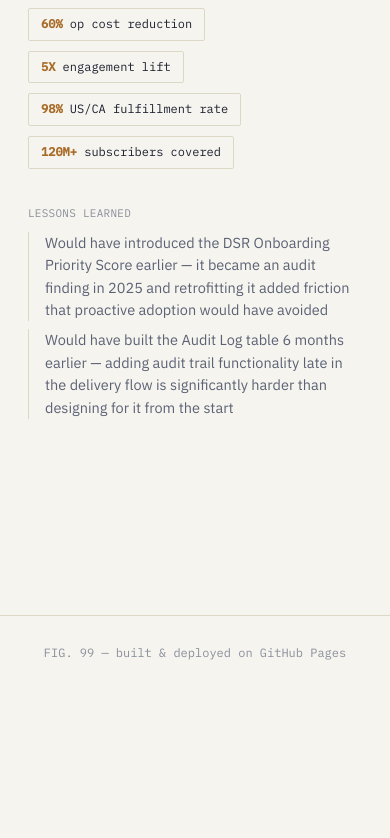
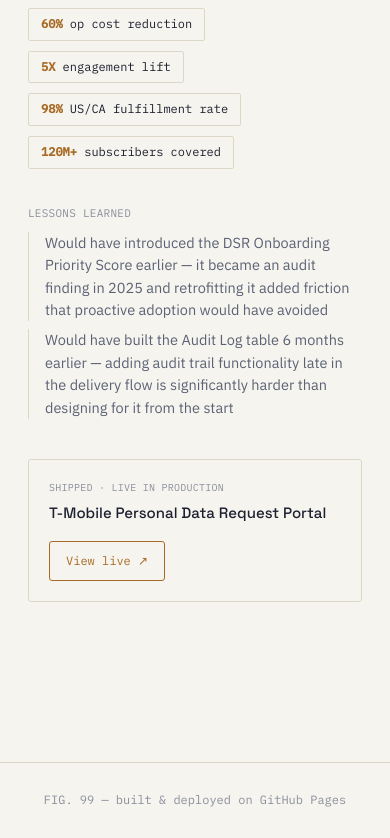
Before and after one commit to rhapsody7712-beep/umang-shrivastava, a Next.js app: page /umang-shrivastava/case-studies/dsr-platform in a window 390 px wide. Shown: the part 2583-3421 px from the top of the page. Before the commit the page ends 3274 px from the top, so only its background shows below. Built offline with nearby package versions, Linux system fonts and the light colour scheme.

Commit message:
Add live T-Mobile links to DSR, Privacy Dashboard, and SyncUp Pets case studies

```diff
--- a/src/app/case-studies/[slug]/page.tsx
+++ b/src/app/case-studies/[slug]/page.tsx
@@ -98,6 +98,27 @@
         </Block>
 
         <ListBlock label="Lessons learned" items={study.lessons} />
+
+        {study.shipped && (
+          <div className="mt-10 border border-line rounded-[3px] p-5 flex items-center justify-between gap-4 flex-wrap">
+            <div>
+              <span className="font-mono text-[10px] text-muted-2 uppercase tracking-wide block mb-1">
+                {study.shipped.note ?? "Shipped · live in production"}
+              </span>
+              <span className="font-display text-[15px]">{study.shipped.label}</span>
+            </div>
+            {!study.shipped.note && (
+              <a
+                href={study.shipped.url}
+                target="_blank"
+                rel="noopener noreferrer"
+                className="font-mono text-[12px] px-4 py-2.5 border border-accent text-accent rounded-[3px] hover:bg-accent hover:text-[#1a1306] transition-colors whitespace-nowrap"
+              >
+                View live ↗
+              </a>
+            )}
+          </div>
+        )}
       </Reveal>
     </div>
   );
--- a/src/components/CaseStudyCard.tsx
+++ b/src/components/CaseStudyCard.tsx
@@ -33,6 +33,13 @@
           </div>
         ))}
       </div>
+      {study.shipped && !study.shipped.note && (
+        <div className="mt-4 pt-3 border-t border-line">
+          <span className="font-mono text-[10.5px] text-accent">
+            ↗ Shipped · {study.shipped.label}
+          </span>
+        </div>
+      )}
     </Link>
   );
 }
--- a/src/content/caseStudies.ts
+++ b/src/content/caseStudies.ts
@@ -14,6 +14,7 @@
   tradeoffs: string[];
   results: { value: string; label: string }[];
   lessons: string[];
+  shipped?: { label: string; url: string; note?: string };
 }
 
 export const caseStudies: CaseStudy[] = [
@@ -60,6 +61,10 @@
   },
   {
     slug: "dsr-platform",
+    shipped: {
+      label: "T-Mobile Personal Data Request Portal",
+      url: "https://www.t-mobile.com/privacy-center/personal-data-request.html",
+    },
     ref: "REF — DSR",
     category: "IDENTITY & AI",
     role: "Group TPM & Principal Enterprise Architect",
@@ -143,6 +148,10 @@
       "Would invest in deeper investigation beyond A/B testing and POC when novel technology is introduced — the Adobe-based webpage stack had integration edge cases not caught until late in the cycle",
       "The default opt-in / opt-out strategy for different consent types is the highest-leverage decision in any AdTech-adjacent privacy build — get Legal alignment on it at the very start, not mid-program",
     ],
+    shipped: {
+      label: "T-Mobile Privacy Center Dashboard",
+      url: "https://www.t-mobile.com/privacy-center/dashboard",
+    },
   },
   {
     slug: "ecpc",
@@ -219,5 +228,10 @@
     lessons: [
       "PERSONALIZE: one thing you'd do differently on SyncUp Pets",
     ],
+    shipped: {
+      label: "SyncUp Pets — T-Mobile IoT",
+      url: "https://www.t-mobile.com",
+      note: "Product discontinued",
+    },
   },
 ];
```
